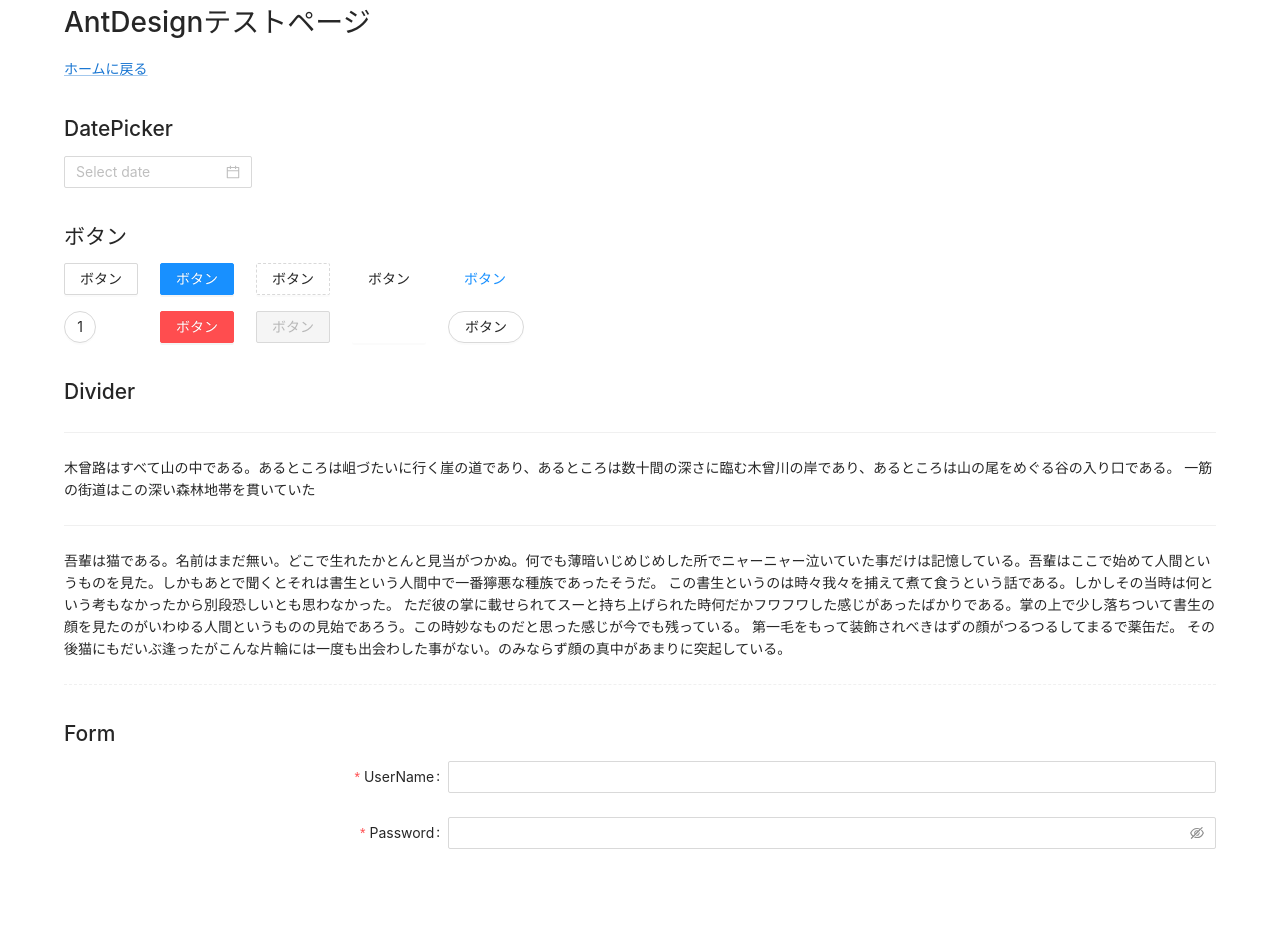
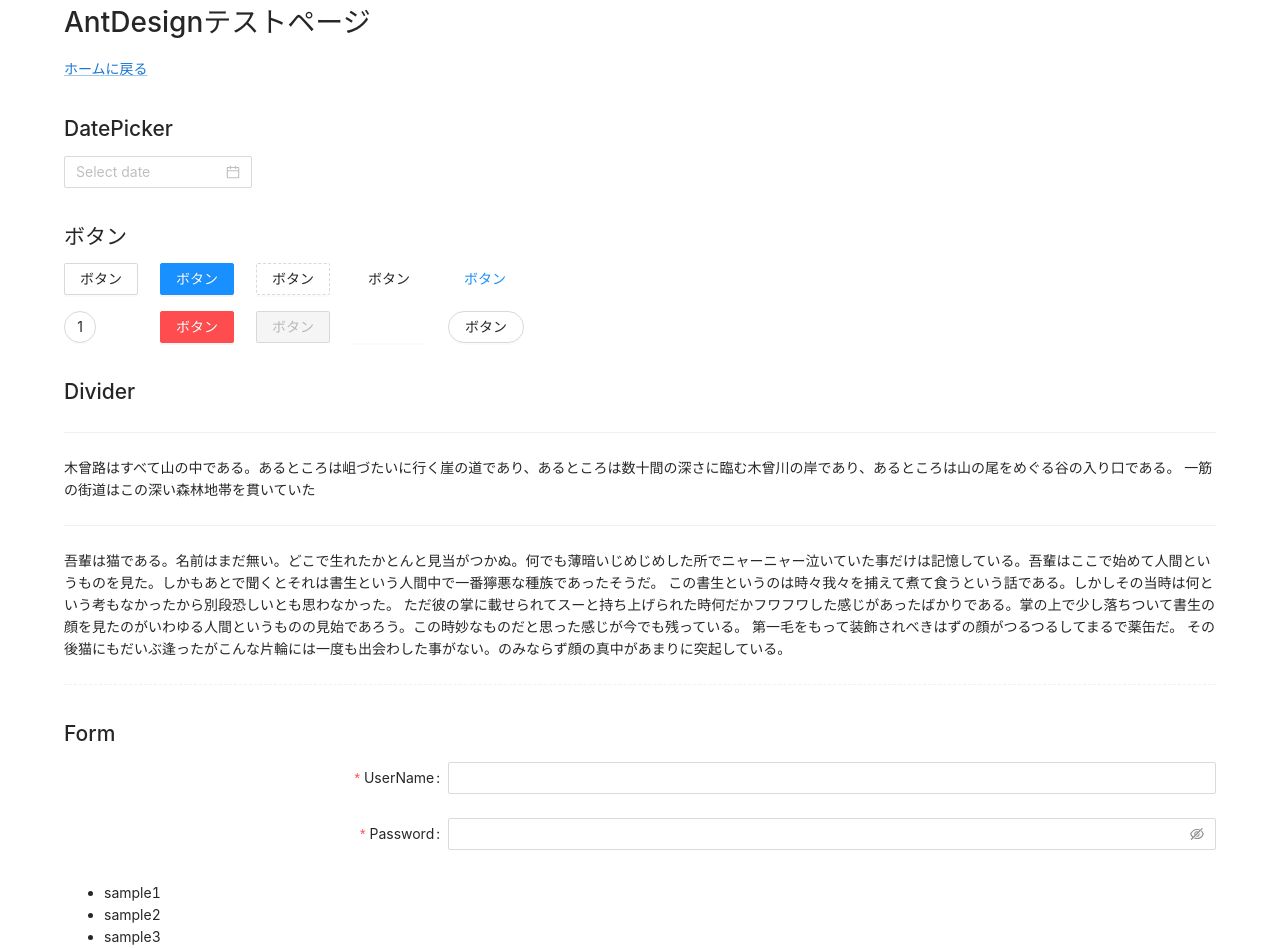
Before and after one commit to mizukazu/next-test-app, a Next.js app: page /antdesign in a window 1280 px wide. Before the commit the page ends 849 px from the top, so only its background shows below. Built offline with nearby package versions, Linux system fonts and the light colour scheme.

Commit message:
update: Tailwindの設定変更

```diff
--- a/pages/antdesign.js
+++ b/pages/antdesign.js
@@ -4,7 +4,7 @@ import { Row, Col } from 'antd';
 import { DatePicker, Button, Divider } from 'antd';
 import { Form, Input, Checkbox } from 'antd';
 import 'antd/dist/antd.css';
-import 'tailwindcss/tailwind.css';
+// import 'tailwindcss/tailwind.css';
 
 export default function AntDesign() {
   return (
@@ -26,6 +26,13 @@ export default function AntDesign() {
       <div style={{ marginTop: 32 }}>
         <h2 className="mb-3">Form</h2>
         { BasicForm() }
+      </div>
+      <div style={{ marginTop: 32 }}>
+        <ul>
+          <li>sample1</li>
+          <li>sample2</li>
+          <li>sample3</li>
+        </ul>
       </div>
     </Container>
   )
--- a/tailwind.config.js
+++ b/tailwind.config.js
@@ -1,5 +1,8 @@
 module.exports = {
-  content: [],
+  content: [
+    "./pages/**/*.{js,ts,jsx,tsx}",
+    "./components/**/*.{js,ts,jsx,tsx}",
+  ],
   theme: {
     extend: {},
   },
```
Also changed, not shown: styles/globals.css (+8 -0 lines), 1 other file (tests, documents, lock files or other folders).
